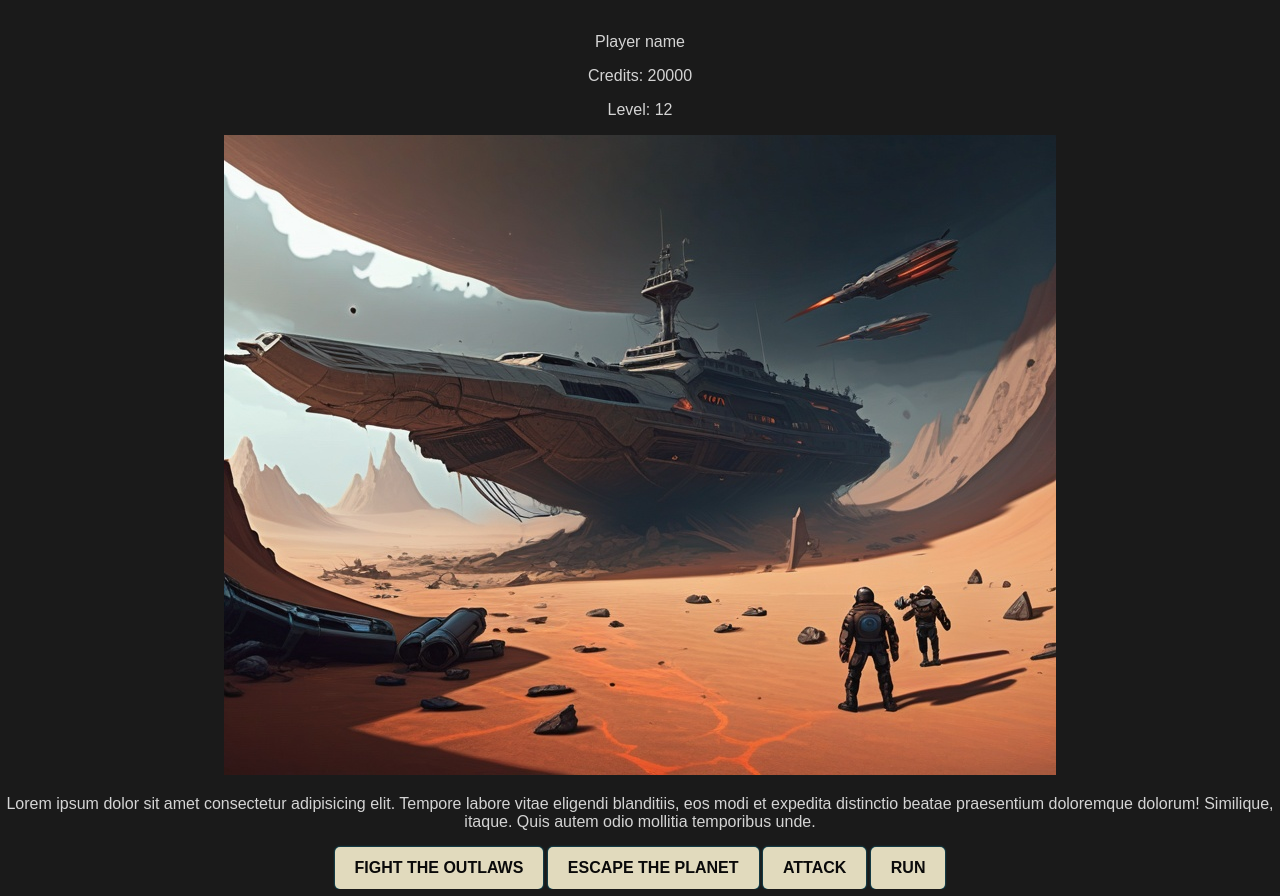
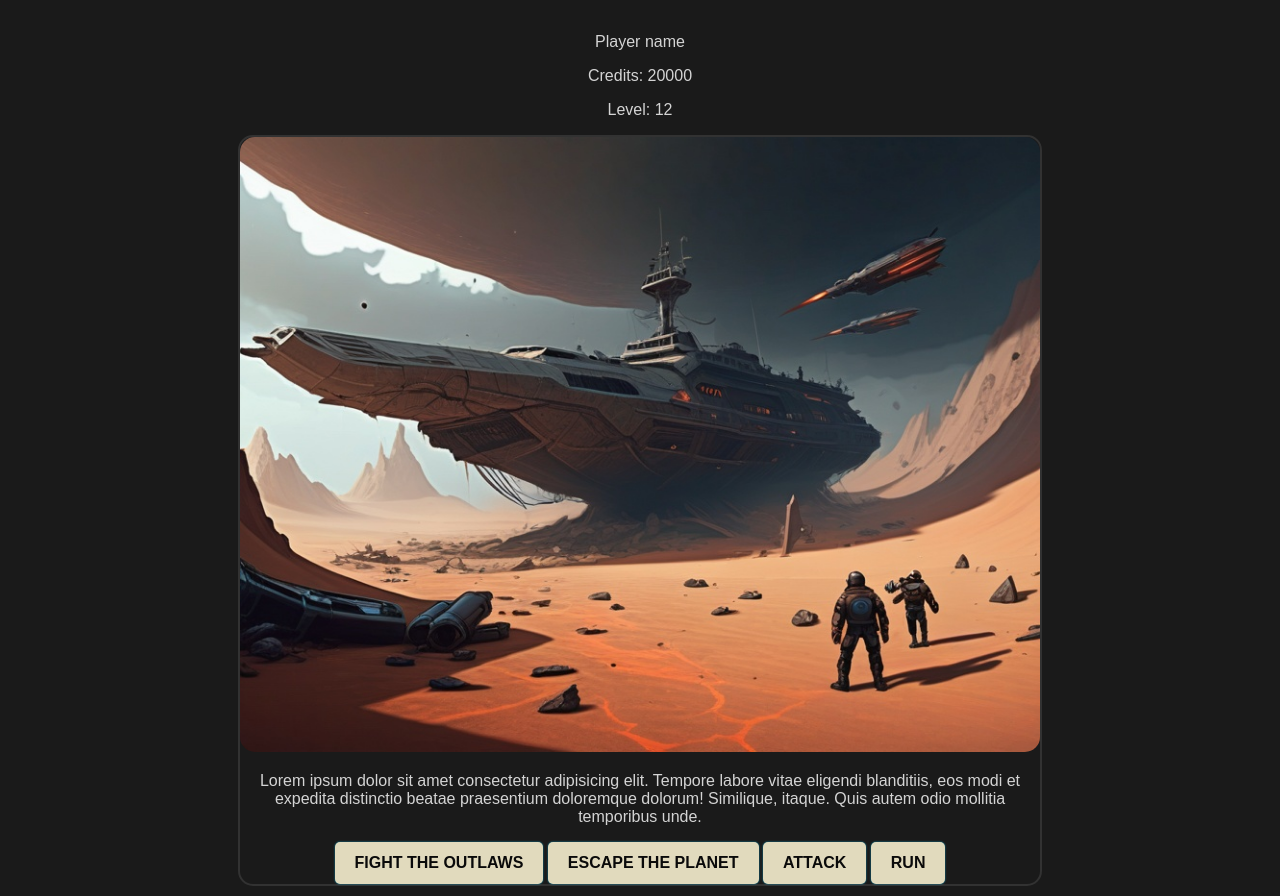
Before and after one commit to GeorgievPlamen/plunderverse, a PHP site: page /game.html in a window 1280 px wide. Shown: the part 92-988 px from the top of the page. Run offline with PHP 8.4, Linux system fonts and the light colour scheme.

Commit message:
started styling game

```diff
--- a/css/styles.css
+++ b/css/styles.css
@@ -153,3 +153,18 @@ textarea {
 #storyText {
   animation: fadeIn 1s ease-in-out;
 }
+
+#game-view {
+  display: flex;
+  flex-flow: column;
+  width: 800px;
+  margin: 10px auto;
+  border: 2px solid #323232;
+  border-radius: 15px;
+}
+
+img {
+  width: 800px;
+  object-fit: fill;
+  border-radius: 15px;
+}
```
